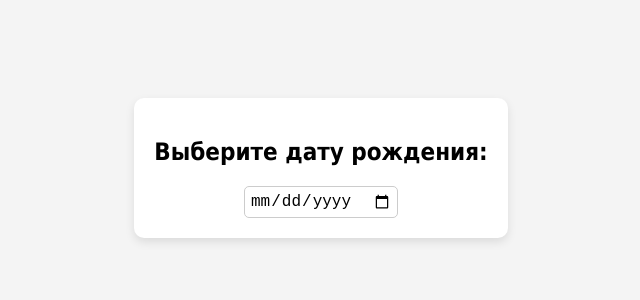
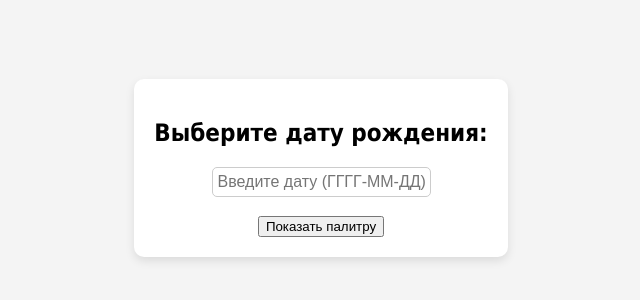
Before and after one commit to SDFSSSSS/megs_palletes, a plain HTML site: page index.html in a window 1280 px wide. Shown: the part 232-532 px from the top of the page, without its empty margins (319-959 px from the left). Drawn offline with Linux system fonts and the light colour scheme.

Commit message:
Update index.html

```diff
--- a/index.html
+++ b/index.html
@@ -49,7 +49,9 @@
 
     <div class="container" id="inputContainer">
         <h2>Выберите дату рождения:</h2>
-        <input type="date" id="birthdate" onchange="generatePalette()">
+        <input type="text" id="birthdate" placeholder="Введите дату (ГГГГ-ММ-ДД)" onfocus="(this.type='date')">
+        <br><br>
+        <button onclick="generatePalette()">Показать палитру</button>
     </div>
 
     <div class="palette" id="palette"></div>
@@ -62,22 +64,25 @@
 
         function generatePalette() {
             let input = document.getElementById("birthdate").value;
-            if (!input) return;
+            if (!input) return alert("Введите дату рождения!");
+
+            let birthDate = new Date(input);
+            if (isNaN(birthDate.getTime())) return alert("Неверный формат даты!");
 
             let today = new Date();
-            let todaySeed = today.getFullYear() * 100 + today.getMonth() * 10 + today.getDate(); // Меняется каждый день
+            let todaySeed = today.getFullYear() * 100 + today.getMonth() * 10 + today.getDate();
+            let birthSeed = birthDate.getFullYear() * 100 + birthDate.getMonth() * 10 + birthDate.getDate();
 
-            let birthSeed = new Date(input).getTime() % 100000; // Получаем уникальный ID дня рождения
-            let seed = (birthSeed * todaySeed) % 100000; // Комбинируем дату рождения и сегодняшний день
+            let seed = (birthSeed * todaySeed) % 100000;
 
             let colors = [];
             let paletteDiv = document.getElementById("palette");
-            paletteDiv.innerHTML = ""; // Очищаем предыдущие цвета
+            paletteDiv.innerHTML = "";
 
             for (let i = 0; i < 6; i++) {
-                let hue = Math.floor(seededRandom(seed + i) * 360);  // Hue (0-360)
-                let saturation = Math.floor(seededRandom(seed + i * 2) * 50) + 50;  // 50-100%
-                let lightness = Math.floor(seededRandom(seed + i * 3) * 30) + 40;  // 40-70%
+                let hue = Math.floor(seededRandom(seed + i) * 360);
+                let saturation = Math.floor(seededRandom(seed + i * 2) * 50) + 50;
+                let lightness = Math.floor(seededRandom(seed + i * 3) * 30) + 40;
 
                 let hslColor = `hsl(${hue}, ${saturation}%, ${lightness}%)`;
                 colors.push(hslColor);
@@ -90,7 +95,6 @@
                 paletteDiv.appendChild(div);
             });
 
-            // Показываем палитру и скрываем ввод
             paletteDiv.style.display = "flex";
             document.getElementById("inputContainer").style.display = "none";
         }
```
